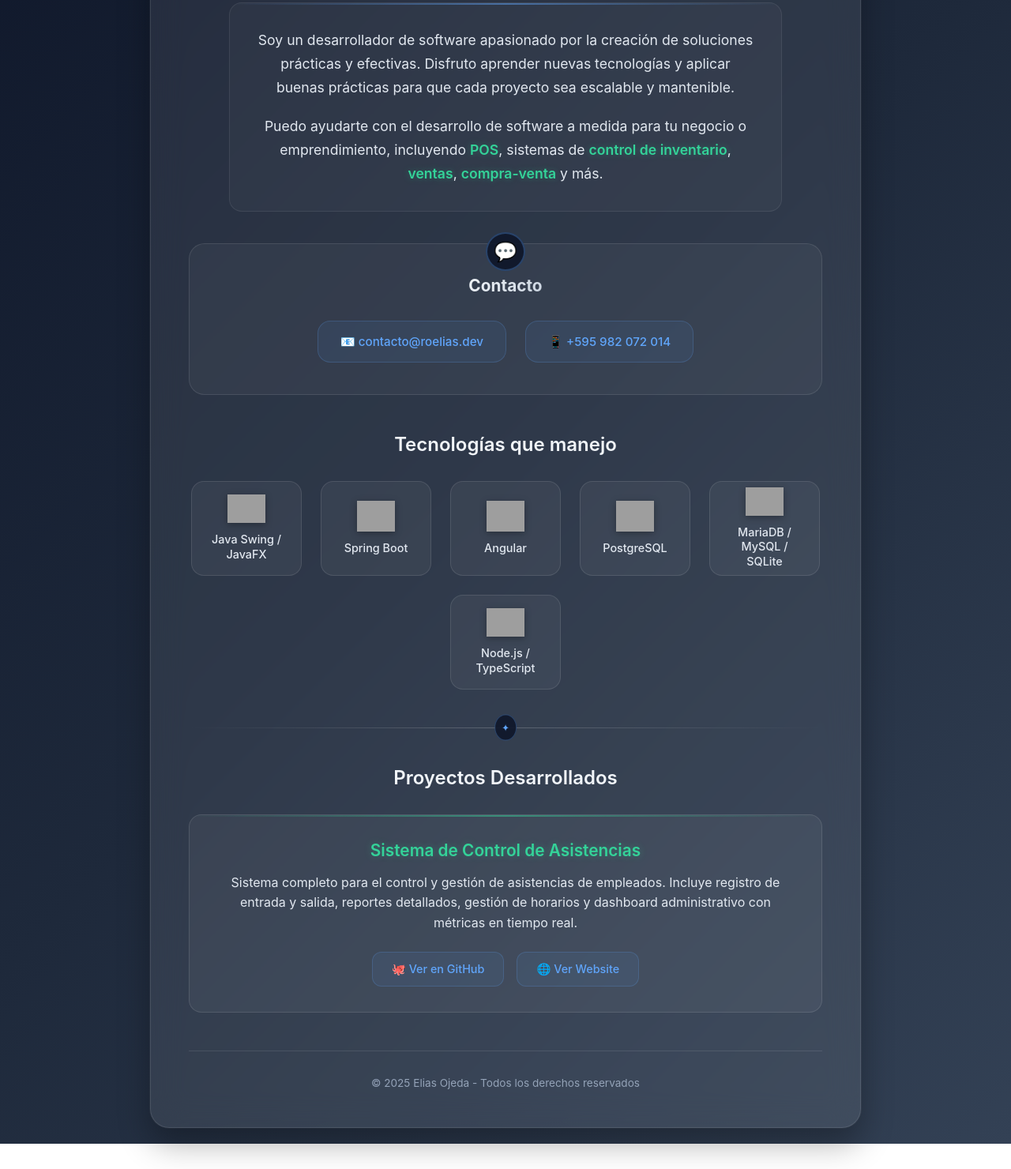
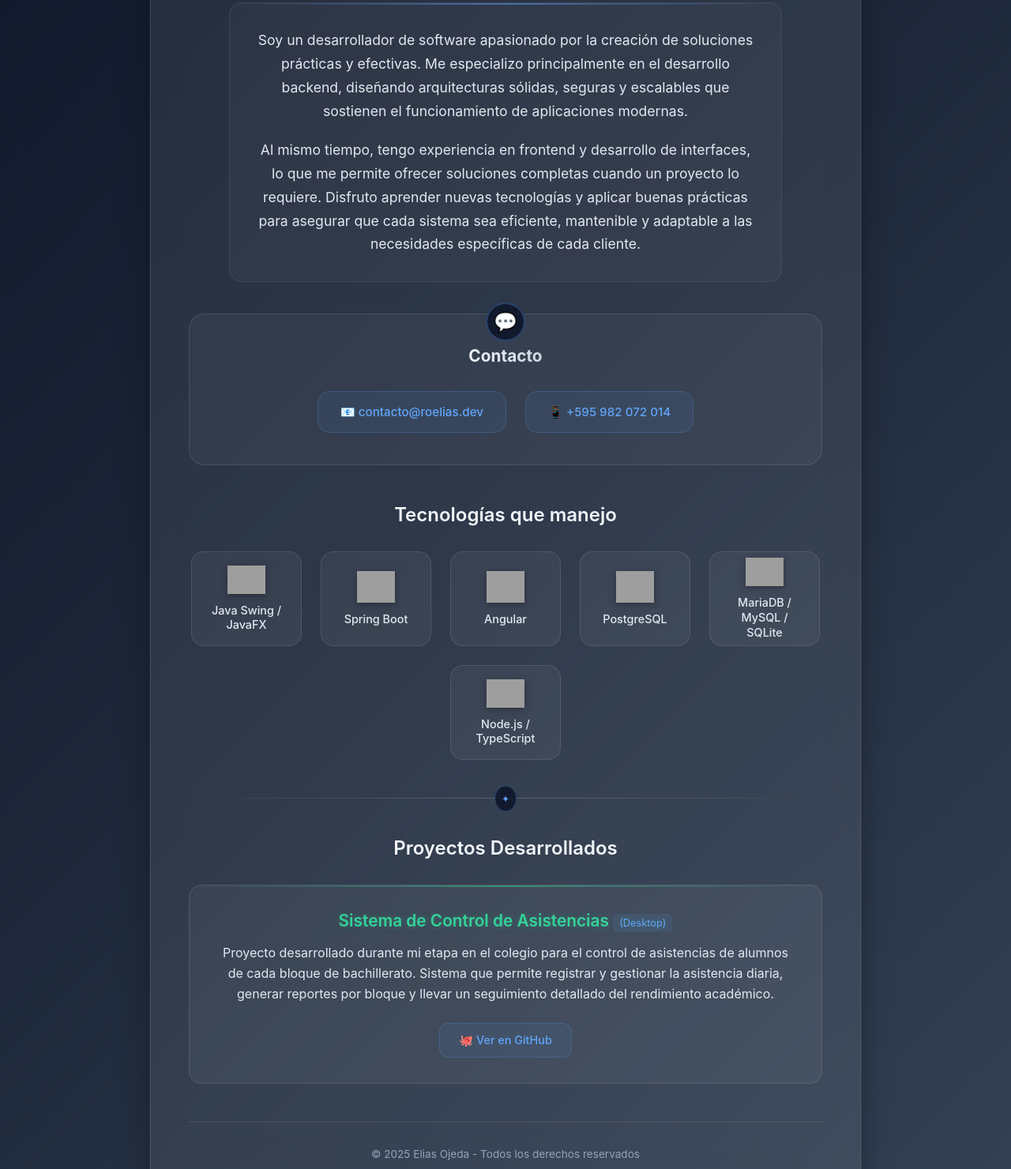
Before and after one commit to elialm7/elias-profile, a plain HTML site: page index.html in a window 1280 px wide. Shown: the part 255-1735 px from the top of the page at 79% size. Before the commit the page ends 1703 px from the top, so only its background shows below. Drawn offline with Linux system fonts and the light colour scheme; grey boxes are pictures that could not be loaded.

Commit message:
add:  correcciones y nueva descripcion

```diff
--- a/index.html
+++ b/index.html
@@ -547,15 +547,15 @@
 
         <div class="description">
             <p>
-                Soy un desarrollador de software apasionado por la creación de soluciones
-                prácticas y efectivas. Disfruto aprender nuevas tecnologías y aplicar
-                buenas prácticas para que cada proyecto sea escalable y mantenible.
+                Soy un desarrollador de software apasionado por la creación de soluciones prácticas y efectivas.
+                Me especializo principalmente en el desarrollo backend, diseñando arquitecturas sólidas, seguras
+                y escalables que sostienen el funcionamiento de aplicaciones modernas.
             </p>
             <p>
-                Puedo ayudarte con el desarrollo de software a medida para tu negocio o
-                emprendimiento, incluyendo <strong>POS</strong>, sistemas de
-                <strong>control de inventario</strong>, <strong>ventas</strong>,
-                <strong>compra-venta</strong> y más.
+                Al mismo tiempo, tengo experiencia en frontend y desarrollo de interfaces, lo que me permite
+                ofrecer soluciones completas cuando un proyecto lo requiere. Disfruto aprender nuevas tecnologías
+                y aplicar buenas prácticas para asegurar que cada sistema sea eficiente, mantenible y adaptable
+                a las necesidades específicas de cada cliente.
             </p>
         </div>
 
@@ -606,18 +606,15 @@
         <div class="proyectos">
             <h3>Proyectos Desarrollados</h3>
             <div class="proyecto-item">
-                <h4>Sistema de Control de Asistencias</h4>
+                <h4>Sistema de Control de Asistencias <span style="font-size: 0.8rem; color: #60a5fa; background: rgba(96, 165, 250, 0.1); padding: 0.25rem 0.5rem; border-radius: 6px; font-weight: 400;">(Desktop)</span></h4>
                 <p>
-                    Sistema completo para el control y gestión de asistencias de empleados.
-                    Incluye registro de entrada y salida, reportes detallados, gestión de horarios
-                    y dashboard administrativo con métricas en tiempo real.
+                    Proyecto desarrollado durante mi etapa en el colegio para el control de asistencias de alumnos
+                    de cada bloque de bachillerato. Sistema que permite registrar y gestionar la asistencia diaria,
+                    generar reportes por bloque y llevar un seguimiento detallado del rendimiento académico.
                 </p>
                 <div class="proyecto-links">
-                    <a href="https://github.com/eliasojeda/control-asistencias" target="_blank">
+                    <a href="https://github.com/elialm7/ca1Assistance" target="_blank">
                         🐙 Ver en GitHub
-                    </a>
-                    <a href="https://control-asistencias.roelias.dev" target="_blank">
-                        🌐 Ver Website
                     </a>
                 </div>
             </div>
```
